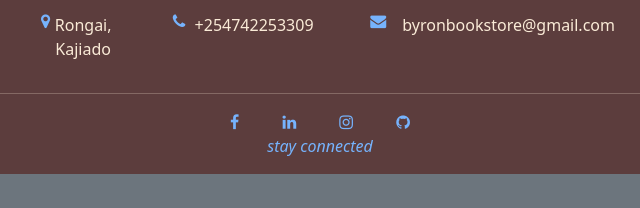
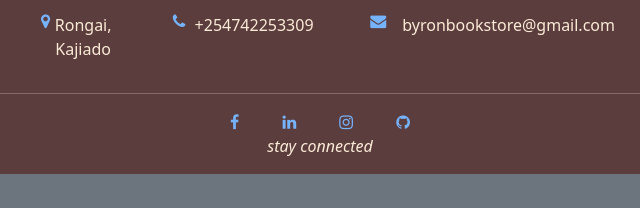
Before and after one commit to ByronKorir/Bookstore-project, a plain HTML site: page index.html in a window 1280 px wide. Shown: the part 301-509 px from the top of the page, 320-960 px from the left. Drawn offline with nearby package versions, Linux system fonts and the light colour scheme; no server answers.

Commit message:
update footer

```diff
--- a/index.html
+++ b/index.html
@@ -75,7 +75,7 @@
         </div>
 
         <p>all rights reserved © 2023</p>
-        <divc>
+        <div>
           <div id="landing-footer" class="text-center gap-4">
               <div class="landing">
                   <i class="fa fa-map-marker" aria-hidden="true"></i><p>Rongai,<br/>Kajiado</p>
@@ -106,7 +106,7 @@
               href="https://github.com/dashboard"
               target="_blank"> <i class="fa fa-github" aria-hidden="true"></i></a>
           </div>
-          <p><i>stay connected<i></i></p>
+          <p><em>stay connected</em></p>
 
       </div>
     </div>
```
